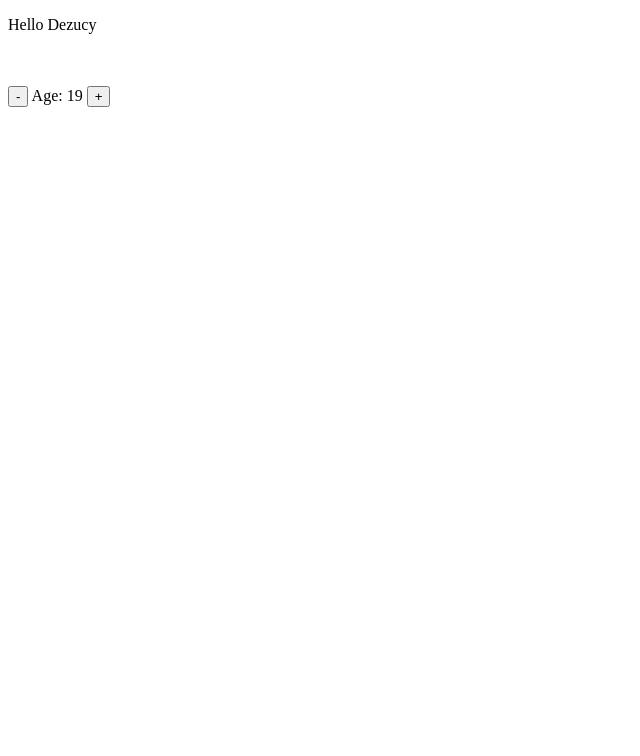
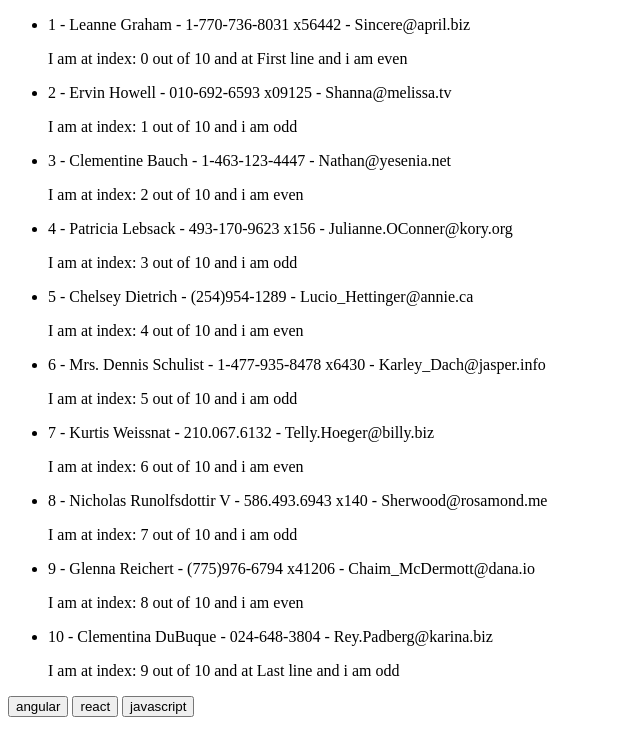
Before and after one commit to GraviDezucy/angular100days, an Angular app: page / in a window 1280 px wide. Shown: the top 756 px of the page, without its empty margins (0-640 px from the left). Built offline with nearby package versions, Linux system fonts and the light colour scheme.

Commit message:
ngFor, First, Last, Even, Odd, Count

```diff
--- a/src/app/app.component.css
+++ b/src/app/app.component.css
@@ -0,0 +1,3 @@
+.margin-right {
+  margin-right: 4px;
+}
--- a/src/app/app.component.html
+++ b/src/app/app.component.html
@@ -1,10 +1,31 @@
-<!-- <app-hello *ngIf="user.age >= 18; else under18" [name]="user.name"></app-hello> -->
-<app-hello [hidden]="user.age < 18" [name]="user.name"></app-hello>
-<br />
-<ng-template #under18>
-  <div>You can't see this content</div>
-</ng-template>
-<br />
-<button type="button" (click)="user.age = user.age - 1">-</button>
-Age: {{ user.age }}
-<button type="button" (click)="user.age = user.age + 1">+</button>
+<ul>
+  <li
+    *ngFor="
+      let user of users;
+      index as idx;
+      count as total;
+      first as isFirst;
+      last as isLast;
+      even as isEven;
+      odd as isOdd
+    "
+  >
+    {{ user.id }} - {{ user.name }} - {{ user.phone }} - {{ user.email }}
+    <br />
+    <p>
+      I am at index: {{ idx }} out of {{ total }}
+      <span *ngIf="isFirst"> and at First line</span>
+      <span *ngIf="isLast"> and at Last line</span>
+      <span *ngIf="isEven"> and i am even</span>
+      <span *ngIf="isOdd"> and i am odd</span>
+    </p>
+  </li>
+</ul>
+
+<button
+  type="button"
+  *ngFor="let tag of tags; last as isLast"
+  [class.margin-right]="!isLast"
+>
+  {{ tag }}
+</button>
--- a/src/app/app.component.ts
+++ b/src/app/app.component.ts
@@ -14,8 +14,238 @@
 export class AppComponent {
   show = false;
 
-  user = {
-    name: 'Dezucy',
-    age: 19,
-  };
+  users = [
+    {
+      id: 1,
+      name: 'Leanne Graham',
+      username: 'Bret',
+      email: 'Sincere@april.biz',
+      address: {
+        street: 'Kulas Light',
+        suite: 'Apt. 556',
+        city: 'Gwenborough',
+        zipcode: '92998-3874',
+        geo: {
+          lat: '-37.3159',
+          lng: '81.1496',
+        },
+      },
+      phone: '1-770-736-8031 x56442',
+      website: 'hildegard.org',
+      company: {
+        name: 'Romaguera-Crona',
+        catchPhrase: 'Multi-layered client-server neural-net',
+        bs: 'harness real-time e-markets',
+      },
+    },
+    {
+      id: 2,
+      name: 'Ervin Howell',
+      username: 'Antonette',
+      email: 'Shanna@melissa.tv',
+      address: {
+        street: 'Victor Plains',
+        suite: 'Suite 879',
+        city: 'Wisokyburgh',
+        zipcode: '90566-7771',
+        geo: {
+          lat: '-43.9509',
+          lng: '-34.4618',
+        },
+      },
+      phone: '010-692-6593 x09125',
+      website: 'anastasia.net',
+      company: {
+        name: 'Deckow-Crist',
+        catchPhrase: 'Proactive didactic contingency',
+        bs: 'synergize scalable supply-chains',
+      },
+    },
+    {
+      id: 3,
+      name: 'Clementine Bauch',
+      username: 'Samantha',
+      email: 'Nathan@yesenia.net',
+      address: {
+        street: 'Douglas Extension',
+        suite: 'Suite 847',
+        city: 'McKenziehaven',
+        zipcode: '59590-4157',
+        geo: {
+          lat: '-68.6102',
+          lng: '-47.0653',
+        },
+      },
+      phone: '1-463-123-4447',
+      website: 'ramiro.info',
+      company: {
+        name: 'Romaguera-Jacobson',
+        catchPhrase: 'Face to face bifurcated interface',
+        bs: 'e-enable strategic applications',
+      },
+    },
+    {
+      id: 4,
+      name: 'Patricia Lebsack',
+      username: 'Karianne',
+      email: 'Julianne.OConner@kory.org',
+      address: {
+        street: 'Hoeger Mall',
+        suite: 'Apt. 692',
+        city: 'South Elvis',
+        zipcode: '53919-4257',
+        geo: {
+          lat: '29.4572',
+          lng: '-164.2990',
+        },
+      },
+      phone: '493-170-9623 x156',
+      website: 'kale.biz',
+      company: {
+        name: 'Robel-Corkery',
+        catchPhrase: 'Multi-tiered zero tolerance productivity',
+        bs: 'transition cutting-edge web services',
+      },
+    },
+    {
+      id: 5,
+      name: 'Chelsey Dietrich',
+      username: 'Kamren',
+      email: 'Lucio_Hettinger@annie.ca',
+      address: {
+        street: 'Skiles Walks',
+        suite: 'Suite 351',
+        city: 'Roscoeview',
+        zipcode: '33263',
+        geo: {
+          lat: '-31.8129',
+          lng: '62.5342',
+        },
+      },
+      phone: '(254)954-1289',
+      website: 'demarco.info',
+      company: {
+        name: 'Keebler LLC',
+        catchPhrase: 'User-centric fault-tolerant solution',
+        bs: 'revolutionize end-to-end systems',
+      },
+    },
+    {
+      id: 6,
+      name: 'Mrs. Dennis Schulist',
+      username: 'Leopoldo_Corkery',
+      email: 'Karley_Dach@jasper.info',
+      address: {
+        street: 'Norberto Crossing',
+        suite: 'Apt. 950',
+        city: 'South Christy',
+        zipcode: '23505-1337',
+        geo: {
+          lat: '-71.4197',
+          lng: '71.7478',
+        },
+      },
+      phone: '1-477-935-8478 x6430',
+      website: 'ola.org',
+      company: {
+        name: 'Considine-Lockman',
+        catchPhrase: 'Synchronised bottom-line interface',
+        bs: 'e-enable innovative applications',
+      },
+    },
+    {
+      id: 7,
+      name: 'Kurtis Weissnat',
+      username: 'Elwyn.Skiles',
+      email: 'Telly.Hoeger@billy.biz',
+      address: {
+        street: 'Rex Trail',
+        suite: 'Suite 280',
+        city: 'Howemouth',
+        zipcode: '58804-1099',
+        geo: {
+          lat: '24.8918',
+          lng: '21.8984',
+        },
+      },
+      phone: '210.067.6132',
+      website: 'elvis.io',
+      company: {
+        name: 'Johns Group',
+        catchPhrase: 'Configurable multimedia task-force',
+        bs: 'generate enterprise e-tailers',
+      },
+    },
+    {
+      id: 8,
+      name: 'Nicholas Runolfsdottir V',
+      username: 'Maxime_Nienow',
+      email: 'Sherwood@rosamond.me',
+      address: {
+        street: 'Ellsworth Summit',
+        suite: 'Suite 729',
+        city: 'Aliyaview',
+        zipcode: '45169',
+        geo: {
+          lat: '-14.3990',
+          lng: '-120.7677',
+        },
+      },
+      phone: '586.493.6943 x140',
+      website: 'jacynthe.com',
+      company: {
+        name: 'Abernathy Group',
+        catchPhrase: 'Implemented secondary concept',
+        bs: 'e-enable extensible e-tailers',
+      },
+    },
+    {
+      id: 9,
+      name: 'Glenna Reichert',
+      username: 'Delphine',
+      email: 'Chaim_McDermott@dana.io',
+      address: {
+        street: 'Dayna Park',
+        suite: 'Suite 449',
+        city: 'Bartholomebury',
+        zipcode: '76495-3109',
+        geo: {
+          lat: '24.6463',
+          lng: '-168.8889',
+        },
+      },
+      phone: '(775)976-6794 x41206',
+      website: 'conrad.com',
+      company: {
+        name: 'Yost and Sons',
+        catchPhrase: 'Switchable contextually-based project',
+        bs: 'aggregate real-time technologies',
+      },
+    },
+    {
+      id: 10,
+      name: 'Clementina DuBuque',
+      username: 'Moriah.Stanton',
+      email: 'Rey.Padberg@karina.biz',
+      address: {
+        street: 'Kattie Turnpike',
+        suite: 'Suite 198',
+        city: 'Lebsackbury',
+        zipcode: '31428-2261',
+        geo: {
+          lat: '-38.2386',
+          lng: '57.2232',
+        },
+      },
+      phone: '024-648-3804',
+      website: 'ambrose.net',
+      company: {
+        name: 'Hoeger LLC',
+        catchPhrase: 'Centralized empowering task-force',
+        bs: 'target end-to-end models',
+      },
+    },
+  ];
+
+  tags = ['angular', 'react', 'javascript'];
 }
```
